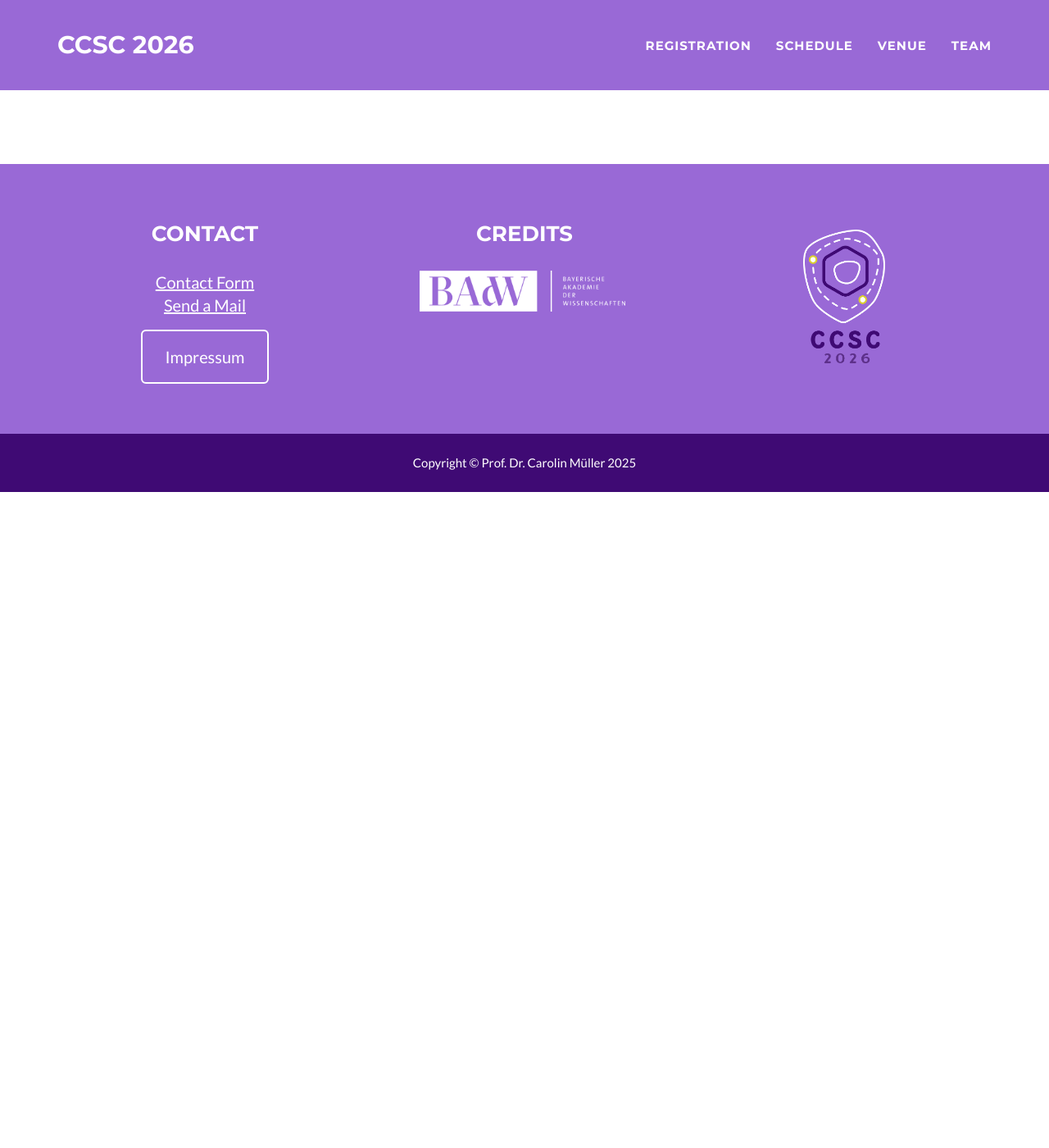
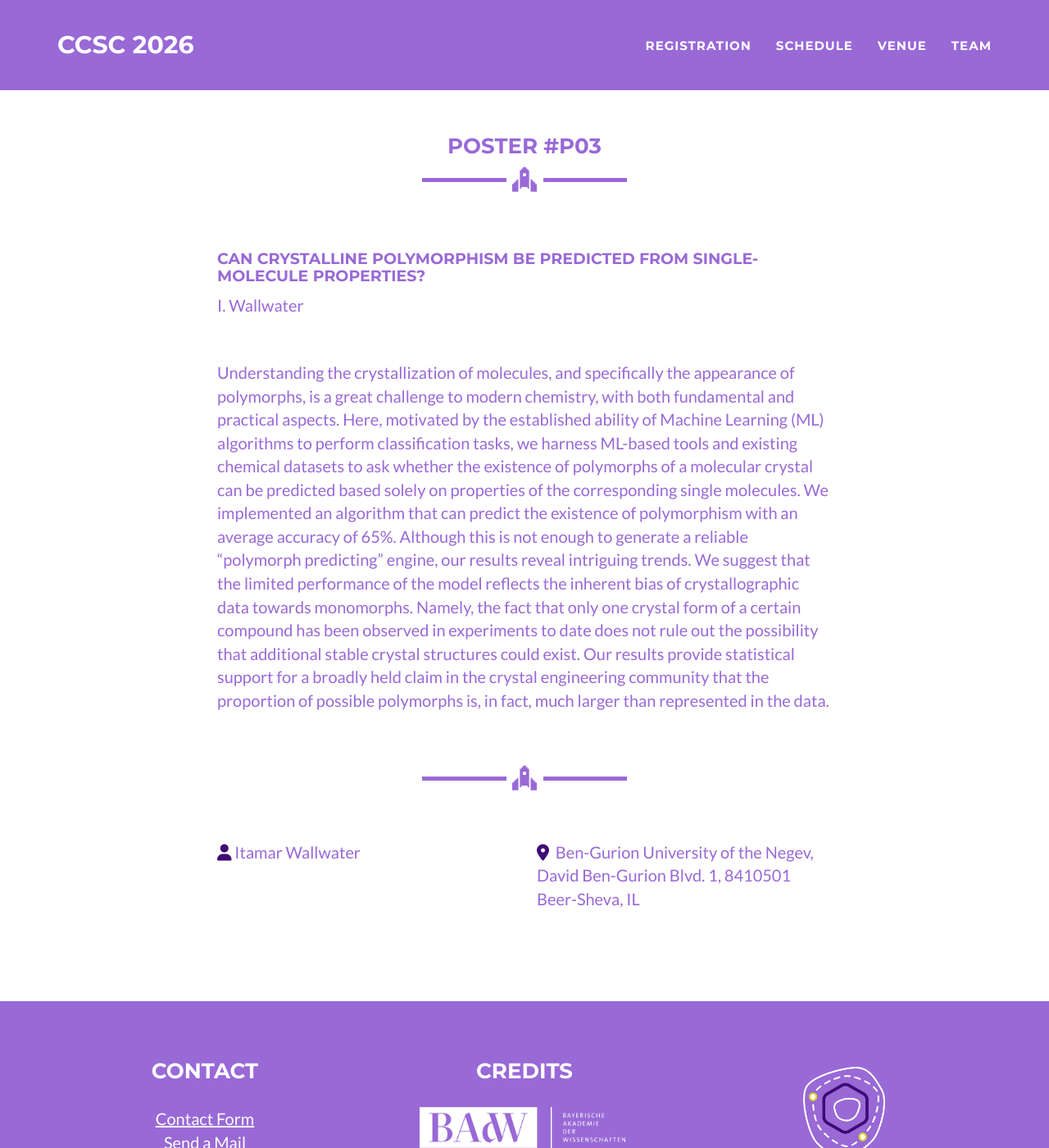
Before and after one commit to ccsc2026/ccsc2026.github.io, a Jekyll site: the page built from docs/wallwater.md, in a window 1280 px wide and 1400 px high. Shown: the whole window at 82% size. Built offline with Jekyll 4.4.1, drawn with Linux system fonts in a browser that asks for light colours; our own code applies the rules of GitHub Pages for plain Markdown files.

Commit message:
Update wallwater.md

```diff
--- a/docs/wallwater.md
+++ b/docs/wallwater.md
@@ -7,5 +7,5 @@ location: 'Ben-Gurion University of the Negev, David Ben-Gurion Blvd. 1, 8410501
 title: 'Can crystalline polymorphism be predicted from single-molecule properties?'
 authors: 'I. Wallwater'
 abstract: [
-"Understanding the crystallization of molecules, and specifically the appearance of polymorphs, is a great challenge to modern chemistry, with both fundamental and practical aspects. Here, motivated by the established ability of Machine Learning (ML) algorithms to perform classification tasks, we harness ML-based tools and existing chemical datasets to ask whether the existence of polymorphs of a molecular crystal can be predicted based solely on properties of the corresponding single molecules. We implemented an algorithm that can predict the existence of polymorphism with an average accuracy of 65\%. Although this is not enough to generate a reliable “polymorph predicting” engine, our results reveal intriguing trends. We suggest that the limited performance of the model reflects the inherent bias of crystallographic data towards monomorphs. Namely, the fact that only one crystal form of a certain compound has been observed in experiments to date does not rule out the possibility that additional stable crystal structures could exist. Our results provide statistical support for a broadly held claim in the crystal engineering community that the proportion of possible polymorphs is, in fact, much larger than represented in the data."]
+"Understanding the crystallization of molecules, and specifically the appearance of polymorphs, is a great challenge to modern chemistry, with both fundamental and practical aspects. Here, motivated by the established ability of Machine Learning (ML) algorithms to perform classification tasks, we harness ML-based tools and existing chemical datasets to ask whether the existence of polymorphs of a molecular crystal can be predicted based solely on properties of the corresponding single molecules. We implemented an algorithm that can predict the existence of polymorphism with an average accuracy of 65%. Although this is not enough to generate a reliable “polymorph predicting” engine, our results reveal intriguing trends. We suggest that the limited performance of the model reflects the inherent bias of crystallographic data towards monomorphs. Namely, the fact that only one crystal form of a certain compound has been observed in experiments to date does not rule out the possibility that additional stable crystal structures could exist. Our results provide statistical support for a broadly held claim in the crystal engineering community that the proportion of possible polymorphs is, in fact, much larger than represented in the data."]
 ---
```
